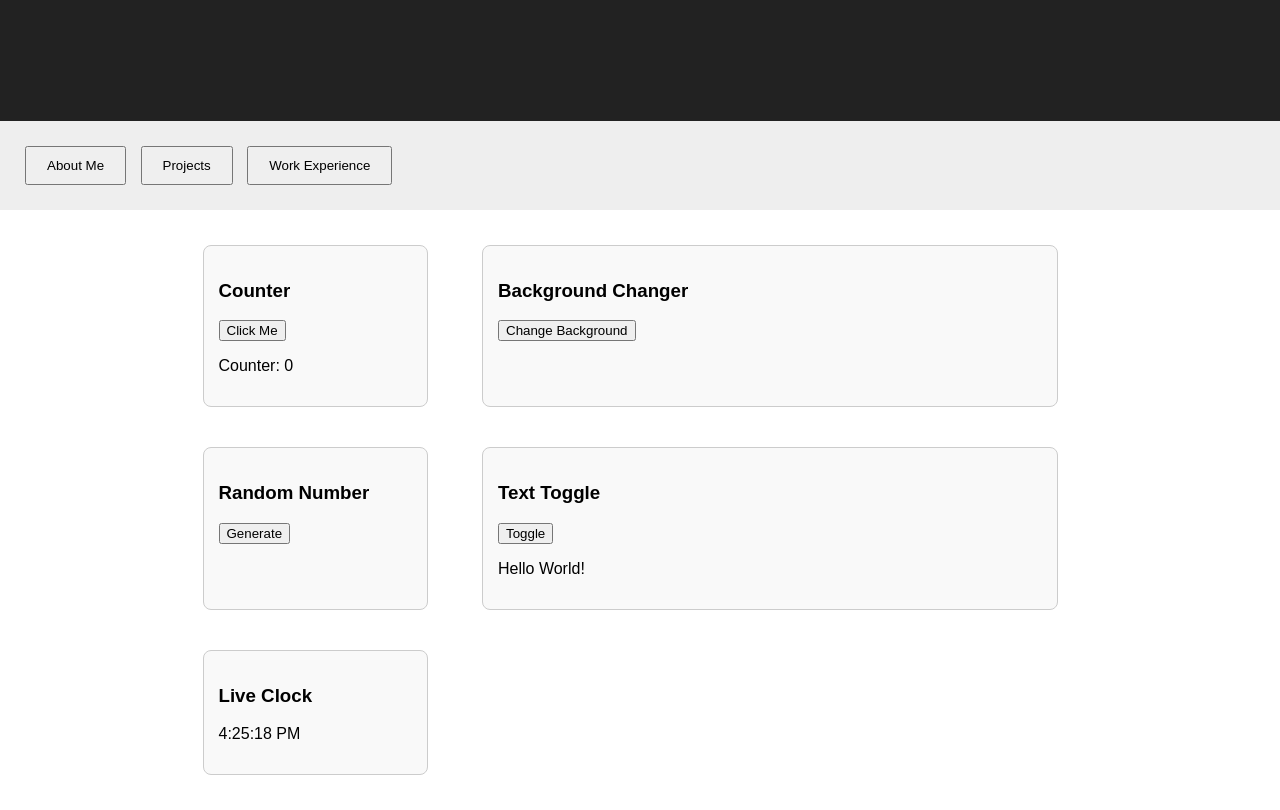
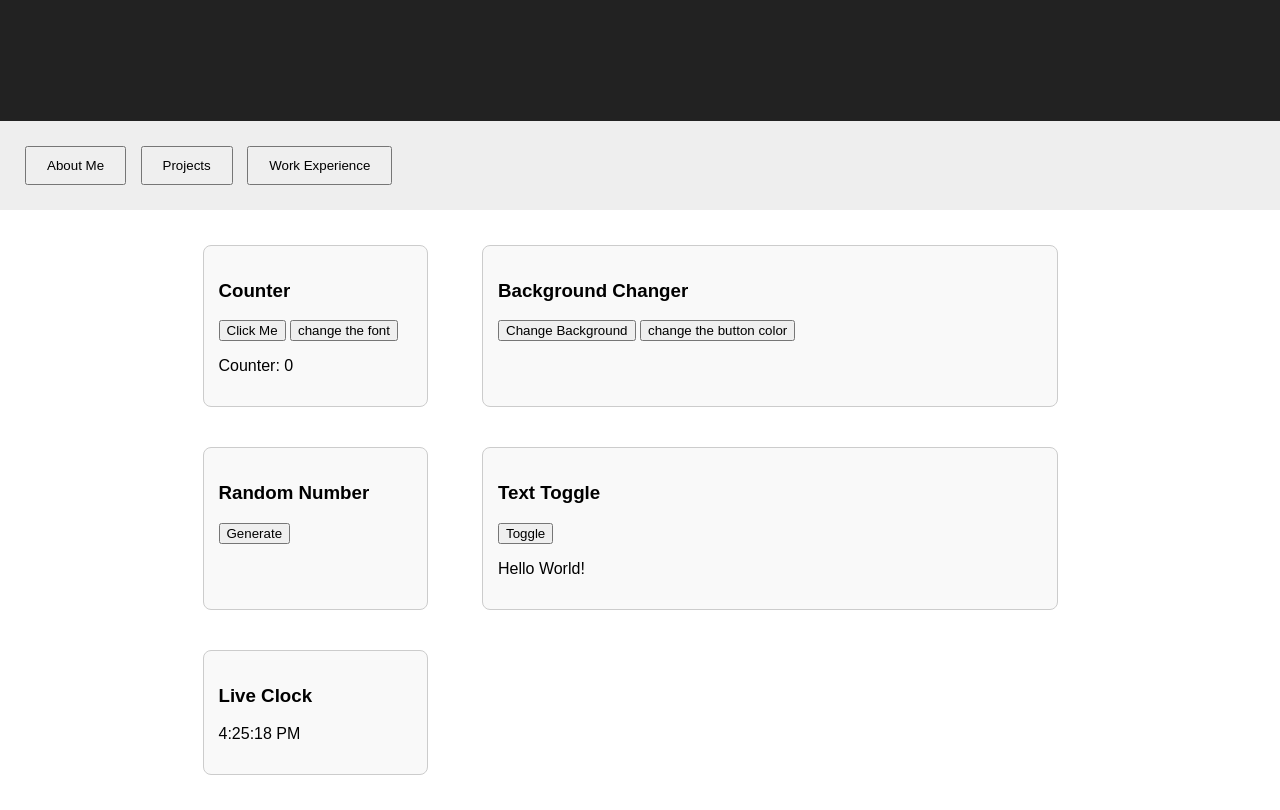
Before and after one commit to HarrisonCombs/HarrisonCombs.github.io, a plain HTML site: page index.html in a window 1280 px wide. Both pictures are taken after a click on the button "Projects". Shown: the part 79-889 px from the top of the page. Drawn offline with Linux system fonts and the light colour scheme.

Commit message:
Update index.html

```diff
--- a/index.html
+++ b/index.html
@@ -30,12 +30,14 @@
       <div class="project" id="project1">
     <h3>Counter</h3>
     <button onclick="increaseCounter1()">Click Me</button>
+    <button onclick="changeFont()">change the font</button>
     <p>Counter: <span id="counter1">0</span></p>
   </div>
 
   <div class="project" id="project2">
     <h3>Background Changer</h3>
     <button onclick="changeBackground()">Change Background</button>
+    <button onclick="changeButtonColor(this)">change the button color</button>
   </div>
 
   <div class="project" id="project3">
```
